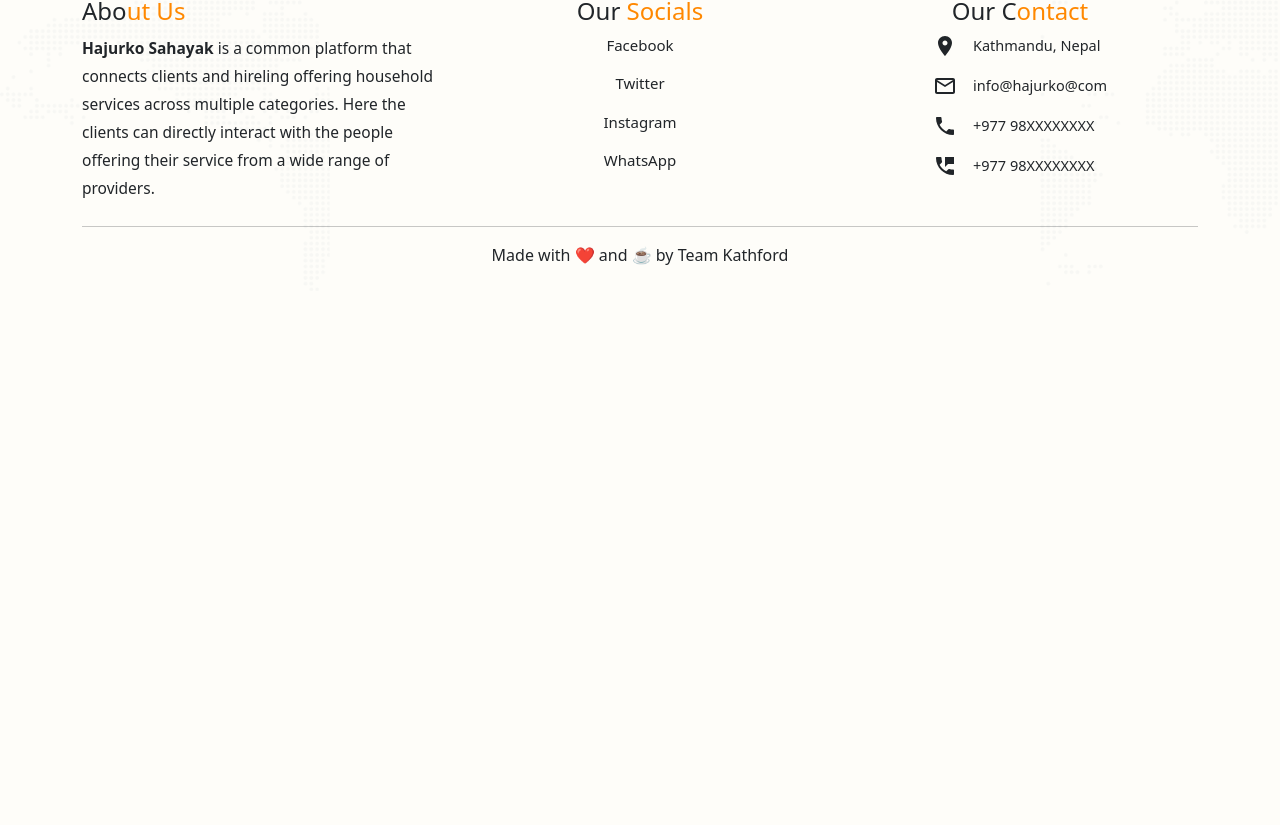
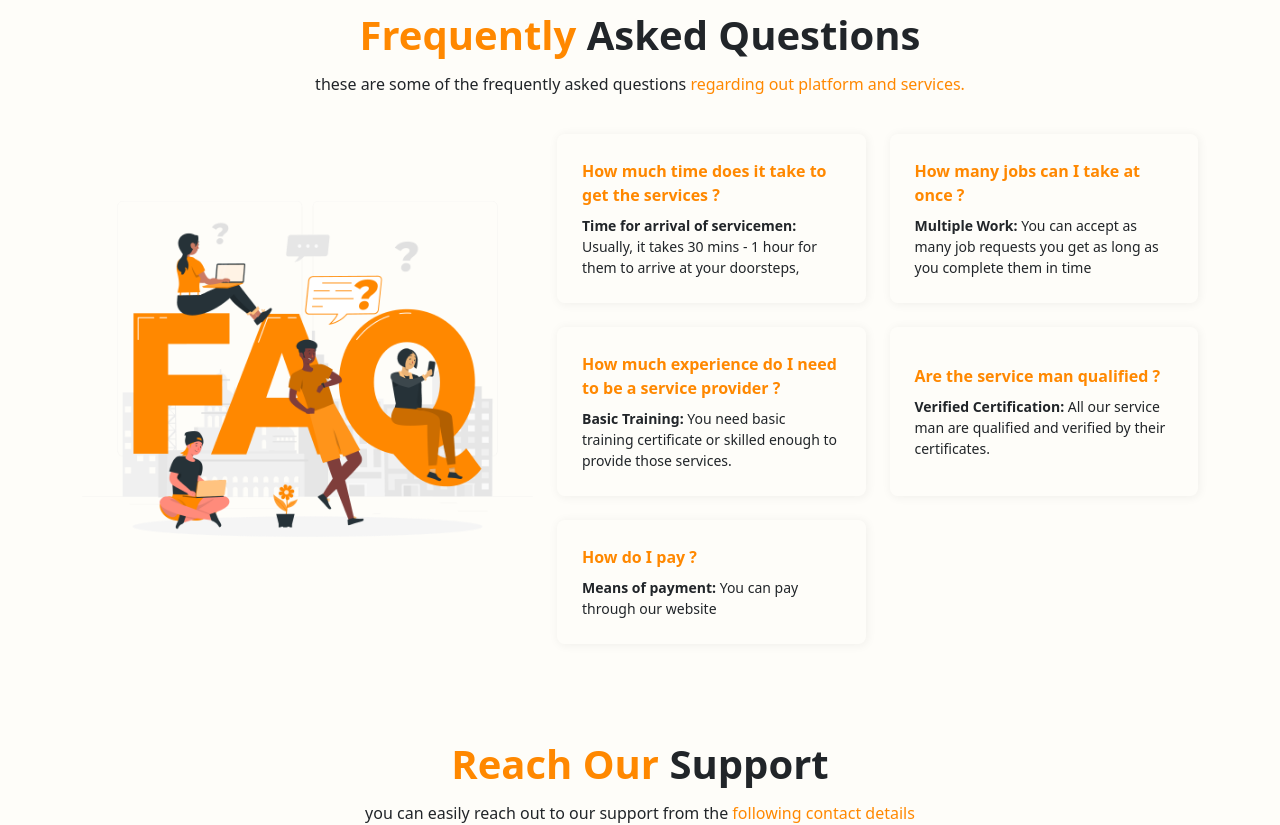
Before and after one commit to nimeshpokhrel/hex-genius-hackathon, a React (Create React App) app in the folder frontend/: page / in a window 1280 px wide. Shown: the part 1256-2081 px from the top of the page. Before the commit the page ends 1547 px from the top, so only its background shows below. Built offline with nearby package versions, Linux system fonts and the light colour scheme.

Commit message:
FAQ section added and UI bug fixes

```diff
--- /dev/null
+++ b/frontend/src/Components/FAQ/FAQ.jsx
@@ -0,0 +1,81 @@
+import React from "react";
+import FaqImg from "../../Assets/img/faq.png";
+import "./FAQ.scss";
+
+const FAQ = () => {
+  return (
+    <div className="container mt-5">
+      <h2 className="section-heading" id="services">
+        <span style={{ color: "var(--secondary-orange)" }}>Frequently</span>{" "}
+        Asked Questions
+      </h2>
+      <h6 className="text-center mt-3">
+        these are some of the frequently asked questions{" "}
+        <span style={{ color: "var(--secondary-orange)" }}>
+          regarding out platform and services.
+        </span>
+      </h6>
+      <div className="row mt-3">
+        <div className="col-5 d-none d-md-flex faq-image align-items-center justify-content-center">
+          <img src={FaqImg} alt="" />
+        </div>
+        <div className="col-12 col-md-7 d-flex align-items-start justify-content-center">
+          <div className="row">
+            <div className="col-6 mt-4">
+              <div className="faq-wrapper">
+                <div className="faq-title">
+                  How much time does it take to get the services ?
+                </div>
+                <div className="faq-description mt-2">
+                  <b>Time for arrival of servicemen:</b> Usually, it takes 30
+                  mins - 1 hour for them to arrive at your doorsteps,
+                </div>
+              </div>
+            </div>
+            <div className="col-6 mt-4">
+              <div className="faq-wrapper">
+                <div className="faq-title">
+                  How many jobs can I take at once ?
+                </div>
+                <div className="faq-description mt-2">
+                  <b>Multiple Work:</b> You can accept as many job requests you
+                  get as long as you complete them in time
+                </div>
+              </div>
+            </div>
+            <div className="col-6 mt-4">
+              <div className="faq-wrapper">
+                <div className="faq-title">
+                  How much experience do I need to be a service provider ?
+                </div>
+                <div className="faq-description mt-2">
+                  <b>Basic Training:</b> You need basic training certificate or
+                  skilled enough to provide those services.
+                </div>
+              </div>
+            </div>
+            <div className="col-6 mt-4">
+              <div className="faq-wrapper">
+                <div className="faq-title">Are the service man qualified ?</div>
+                <div className="faq-description mt-2">
+                  <b>Verified Certification:</b> All our service man are
+                  qualified and verified by their certificates.
+                </div>
+              </div>
+            </div>
+            <div className="col-6 mt-4">
+              <div className="faq-wrapper">
+                <div className="faq-title">How do I pay ?</div>
+                <div className="faq-description mt-2">
+                  <b>Means of payment:</b> You can pay through our website
+                </div>
+              </div>
+            </div>
+          </div>
+        </div>
+      </div>
+    </div>
+  );
+};
+
+export default FAQ;
--- /dev/null
+++ b/frontend/src/Components/FAQ/FAQ.scss
@@ -0,0 +1,30 @@
+.faq-image img {
+  max-width: 100%;
+  max-height: 100%;
+}
+
+.faq-wrapper {
+  box-shadow: 1px 1px 10px 1px rgba(0, 0, 0, 0.05) !important;
+  padding: 1.5rem;
+  border-radius: 8px;
+  height: 100%;
+  display: flex;
+  flex-direction: column;
+  justify-content: center;
+  border: 1px solid transparent;
+
+  &:hover {
+    border: 1px solid var(--secondary-orange);
+  }
+}
+
+.faq-title {
+  font-size: 16px;
+  font-weight: 600;
+  color: var(--secondary-orange);
+}
+
+.faq-description {
+  font-size: 14px;
+  font-weight: 500;
+}
--- a/frontend/src/Components/Homepage/Homepage.jsx
+++ b/frontend/src/Components/Homepage/Homepage.jsx
@@ -3,6 +3,8 @@ import Navbar from "../Navbar/Navbar";
 import Hero from "../Hero/Hero";
 import Footer from "../Footer/Footer";
 import Services from "../Services/Services";
+import FAQ from "../FAQ/FAQ";
+import Support from "../Support/Support";
 
 const Homepage = () => {
   return (
@@ -10,6 +12,8 @@ const Homepage = () => {
       <Navbar />
       <Hero />
       <Services />
+      <FAQ />
+      <Support />
       <Footer />
     </div>
   );
--- a/frontend/src/Components/Services/Services.jsx
+++ b/frontend/src/Components/Services/Services.jsx
@@ -6,7 +6,7 @@ import PublicIcon from "@mui/icons-material/Public";
 
 const Services = () => {
   return (
-    <div className="container mt-5">
+    <div className="container mt-5 py-5">
       <h2 className="section-heading" id="services">
         <span style={{ color: "var(--secondary-orange)" }}>Our</span> Services
       </h2>
--- /dev/null
+++ b/frontend/src/Components/Support/Support.jsx
@@ -0,0 +1,21 @@
+import React from "react";
+import "./Support.scss";
+
+const Support = () => {
+  return (
+    <div className="container mt-5 py-5">
+      <h2 className="section-heading" id="services">
+        <span style={{ color: "var(--secondary-orange)" }}>Reach Our</span>{" "}
+        Support
+      </h2>
+      <h6 className="text-center mt-3">
+        you can easily reach out to our support from the{" "}
+        <span style={{ color: "var(--secondary-orange)" }}>
+          following contact details
+        </span>
+      </h6>
+    </div>
+  );
+};
+
+export default Support;
```
Also changed, not shown: frontend/src/Assets/img/faq.png (added), frontend/src/Components/Support/Support.scss (added).
